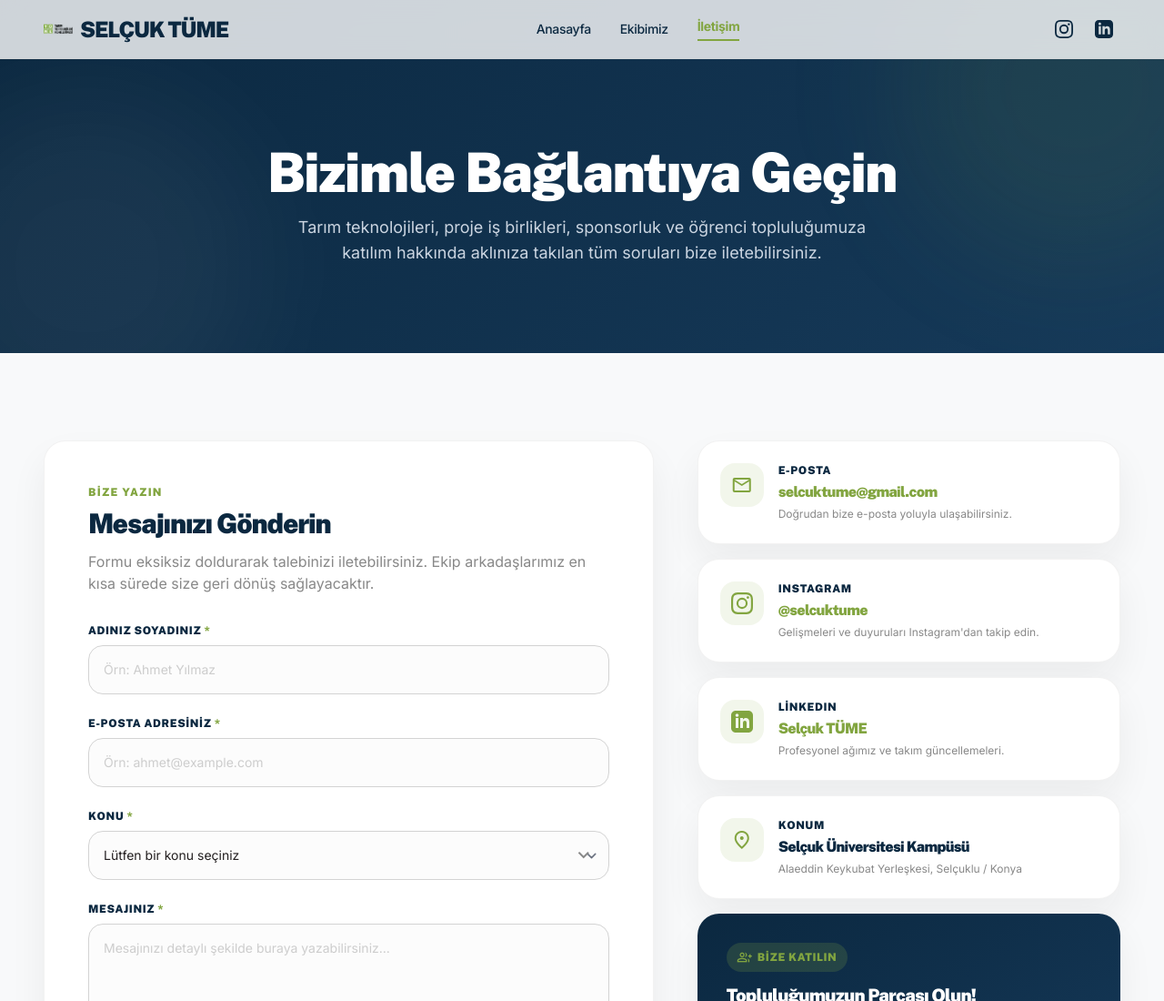
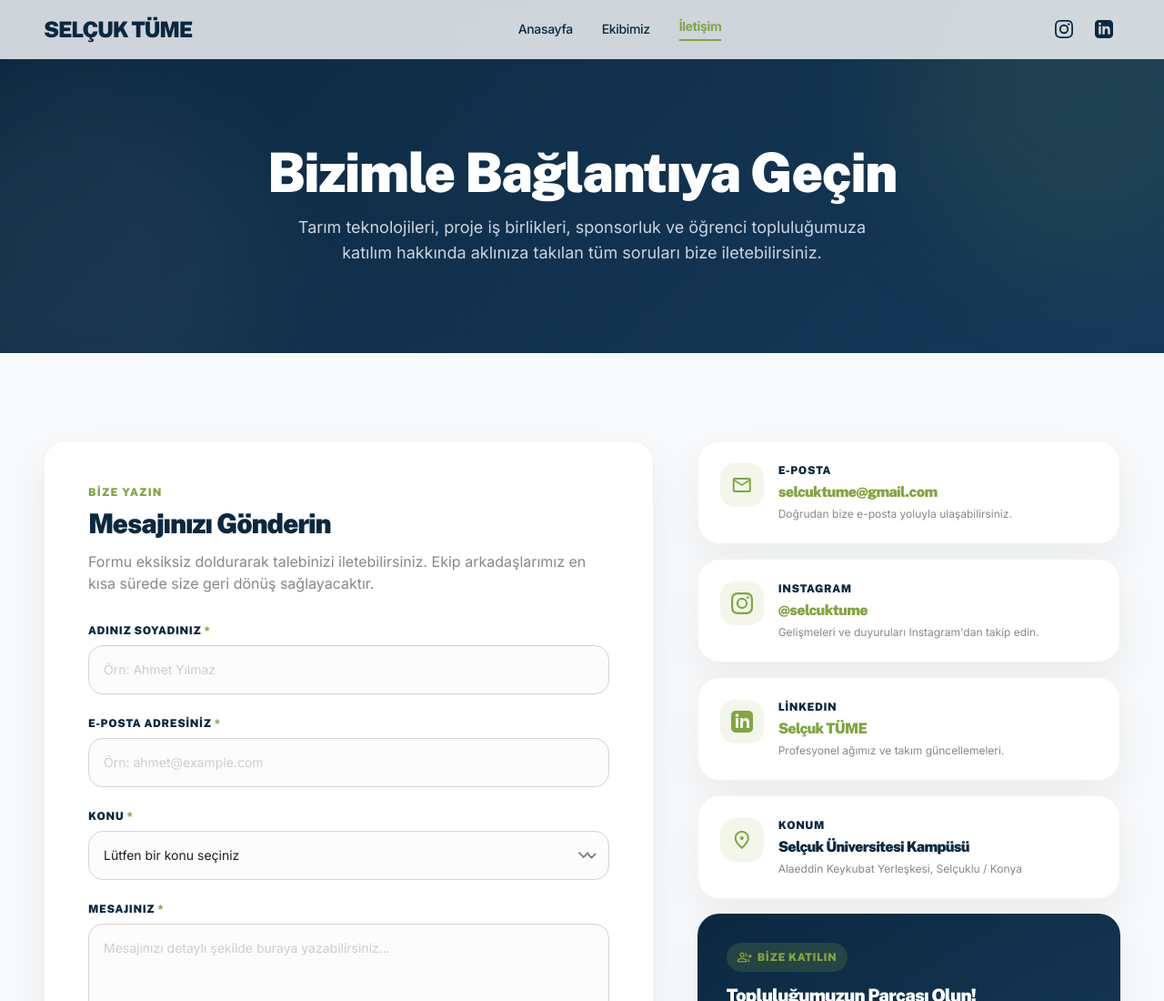
Before and after one commit to AtaCode03/SelcukTume, a plain HTML site: page iletisim/index.html in a window 1280 px wide. Shown: the top 1100 px of the page at 91% size. Drawn offline with nearby package versions, Linux system fonts and the light colour scheme.

Commit message:
Remove logo image from site navigation

```diff
--- a/iletisim/index.html
+++ b/iletisim/index.html
@@ -73,8 +73,7 @@
     <!-- Top Navigation Bar -->
     <nav class="fixed top-0 w-full z-50 bg-white/80 backdrop-blur-md font-akhand-regular antialiased text-sm tracking-tight border-b border-surface-container-high/50 transition-all duration-300">
         <div class="flex justify-between items-center px-8 md:px-12 py-3.5 max-w-7xl mx-auto">
-            <a href="/" class="text-xl md:text-2xl font-akhand-bold text-brand-navy uppercase tracking-tighter hover:text-brand-green transition-colors duration-300 inline-flex items-center gap-2">
-                <img src="/assets/T%C3%BCmeLogo.png" alt="" width="32" height="32" class="w-8 h-8 object-contain" />
+            <a href="/" class="text-xl md:text-2xl font-akhand-bold text-brand-navy uppercase tracking-tighter hover:text-brand-green transition-colors duration-300">
                 Selçuk tüme
             </a>
             <div class="hidden md:flex space-x-8 items-center">
```
Also changed, not shown: index.html (+1 -2 lines), tesekkurler/index.html (+1 -2 lines), uyelerimiz/index.html (+1 -2 lines).
